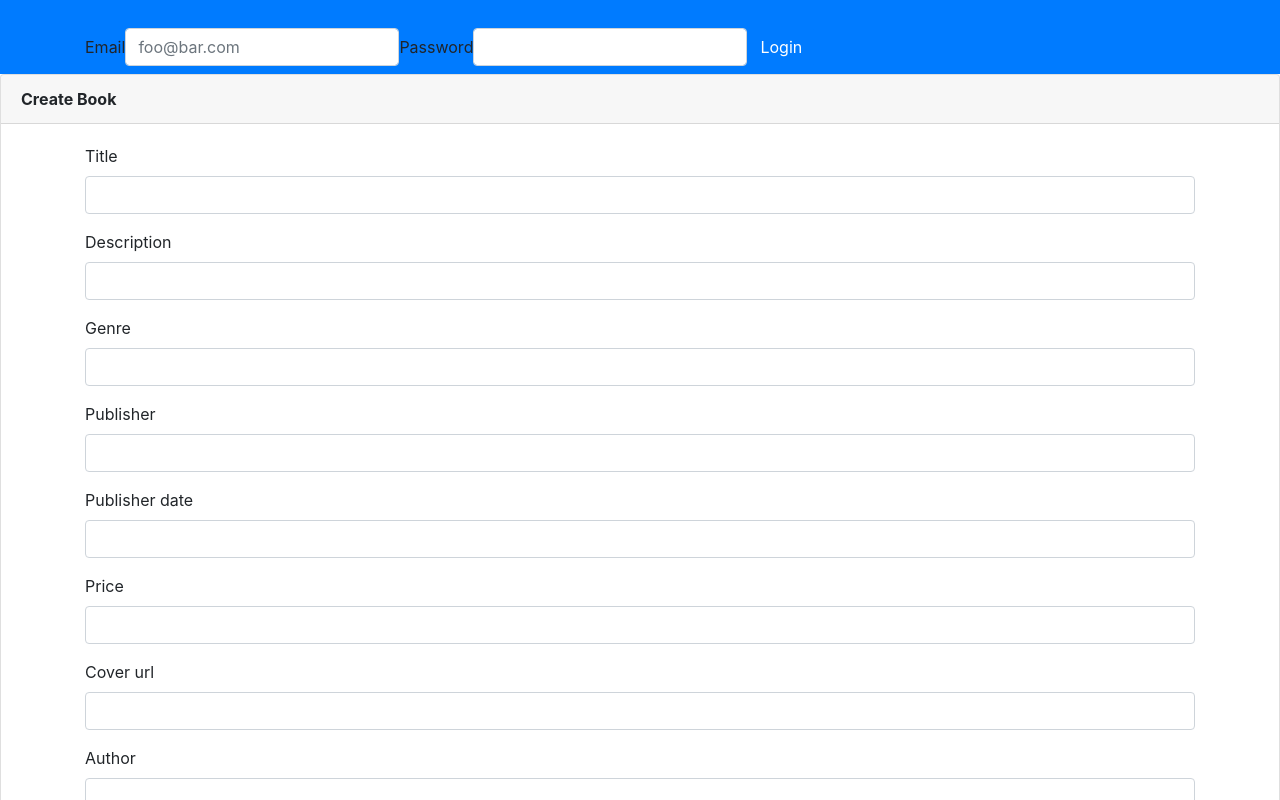
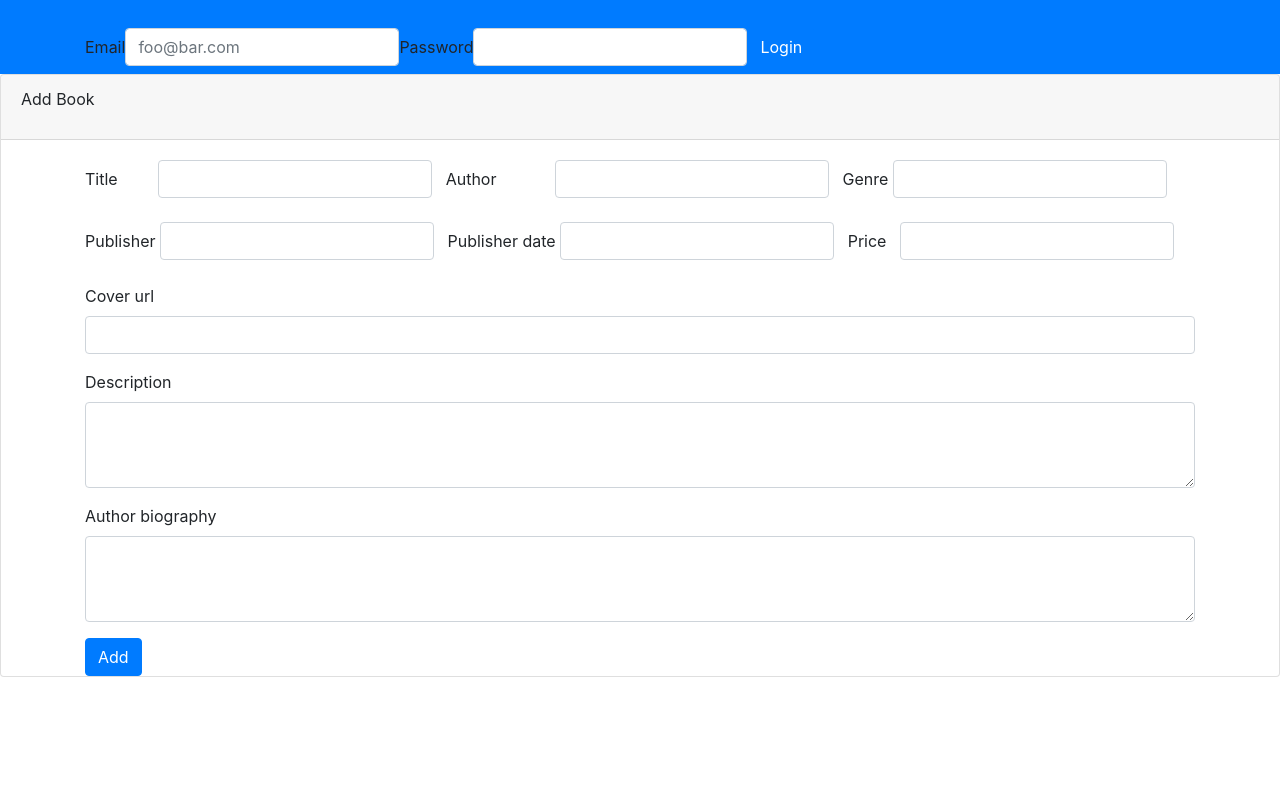
Before and after one commit to FultonG/CEN4010, a React (Create React App) app in the folder client/: page /CreateBookForm in a window 1280 px wide. Shown: the top 800 px of the page. Built offline with nearby package versions, Linux system fonts and the light colour scheme.

Commit message:
Testing with Joel....

```diff
--- a/client/src/App.js
+++ b/client/src/App.js
@@ -7,6 +7,7 @@ import Auth from "./utils/AuthService"
 import PrivateRoute from "./components/PrivateRoute";
 import CreateBookForm from "./components/book_management/CreateBookForm";
 import ViewBook from "./components/book_management/ViewBook";
+import BookDetailsForm from "./components/book_management/BookDetailsForm";
 
 function App() {
     // Null until we make the default page.
@@ -22,6 +23,7 @@ function App() {
             <Route path="/register" component={CreateAccountForm}/>
             <Route path="/CreateBookForm" component={CreateBookForm}/>
             <Route path="/viewBook" component={ViewBook}/>
+            <Route path="/BookDetailsForm" component={BookDetailsForm}/>
             <PrivateRoute path="/editProfile" component={() => <EditProfileComponent userEmail={Auth.getProfile().username}/>}/>
         </Router>
     );
--- /dev/null
+++ b/client/src/components/book_management/Book.css
@@ -0,0 +1,40 @@
+.book {
+    background-color: #f5f5f5;
+    /* text-align: center; */
+  }
+
+  #book-img {
+    width: 14em;
+    height: 18em;
+    margin: 0 auto;
+  }
+
+  .book-info {
+    padding-right: 5em;
+  }
+
+  h1, h2, h3 {
+    margin: 0;
+    padding-top: 1em;
+    margin-bottom: 1em;
+    text-align: center;
+  }
+  p {
+    text-align: center;
+  }
+
+  i {
+    display: block;
+    margin: 0 auto;
+    padding-left: 5em;
+  }
+
+  .summary {
+    text-align: center;
+  }
+
+  .description {
+    display: grid;
+    grid-template-columns: 1fr 1fr;
+
+  }
--- /dev/null
+++ b/client/src/components/book_management/BookDetailsForm.js
@@ -0,0 +1,69 @@
+/* eslint-disable react-hooks/rules-of-hooks */
+import React, {useState, useEffect} from "react";
+import {Card, Col, Button, ListGroup, ButtonGroup, Form} from "react-bootstrap";
+import API from "../../utils/API";
+
+function BookDetailsForm(props) {
+    const [truebooks, setTrueBooks] = useState([]);
+    const [books, setBooks] = useState([]);
+    const [formCheck, setFormCheck] = useState(false);
+    const [bookID]  = useState(props._id);
+    const [bookTitle, setTitle] = useState("");
+    const [bookDescription, setDescription] = useState("");
+    const [bookGenre, setGenre] = useState("");
+    const [bookPublisher, setPublisher] = useState("");
+    const [bookPublish_date, setPublish_date] = useState("");
+    const [bookPrice, setPrice] = useState("");
+    const [bookCover_url, setCover_url] = useState("");
+    const [bookAuthor, setAuthor] = useState("");
+    const [bookAuthorBio, setAuthorBio] = useState("");
+
+    useEffect(() => {
+        updatetruebooks();
+    }, []);
+
+    function updatetruebooks() {
+        API.getBooksByPage(1)
+        .then(res => {
+        console.log(res.data);
+            setTrueBooks(res.data);
+            setBooks(res.data);
+        })
+        .catch(err => console.log(err));
+    }
+
+        return (
+          <React.Fragment>
+          {books.map((books, index) => (
+              <ListGroup key={index}>
+              <ListGroup.Item key={index}>
+          <div className="card">
+          <div className="book">
+              <div>
+                <h1> {books.title} </h1>
+                <div className="description">
+                  <img id="book-img" src={books.bookCover_url} alt="Book" />
+                  <div className="book-info">
+                    <h3> By {books.author} </h3>
+                    <p> Publisher: {books.publisher} </p>
+                    <p> Price: {books.price} </p>
+                    <p > Genre: {books.genre} </p>
+                    <div className="descrption"> <p>Description: {books.description} </p>
+                    </div>
+                  </div>
+                </div>
+                <div className="Autor_Biography"  >Autor biography:<p > {books.autor_bio} </p>
+                    </div>
+              </div >
+            }
+          </div>
+          </div>
+          </ListGroup.Item>
+          </ListGroup>
+          ))}
+        </React.Fragment>
+        );
+
+    }
+
+export default BookDetailsForm;
--- a/client/src/components/book_management/CreateBookForm.js
+++ b/client/src/components/book_management/CreateBookForm.js
@@ -31,6 +31,7 @@ function CreateBookForm() {
         API.createBook(Book)
         .then(() => alert("Book Created!"))
         .catch(err => handleAccountCreationError(err));
+
     }
 
     function handleAccountCreationError(err) {
@@ -76,54 +77,66 @@ function CreateBookForm() {
     function handleAuthorBioChange(event) {
         setAuthorBio(event.currentTarget.value);
     }
+
     return (
         <div className="card">
         <div className="card-header">
-          <b>Create Book</b>
+          <p>Add Book</p>
         </div>
             <Container style={{ paddingTop: "20px" }}>
                 <Form onSubmit={e => handleSubmit(e)}>
-                    <Form.Group controlId="CreateAccountForm.bookTitle">
-                        <Form.Label>Title</Form.Label>
+				<Form inline>
+                    <Form.Group controlId="CreateBookForm.bookTitle" >
+                        <Form.Label >Title &nbsp;&nbsp;&nbsp;&nbsp;&nbsp;&nbsp;&nbsp;&nbsp;</Form.Label>
                         <Form.Control type="text" value={bookTitle} onChange={handleTittleChange} />
-                    </Form.Group>
-                    <Form.Group controlId="CreateAccountForm.bookDescription">
-                        <Form.Label>Description</Form.Label>
-                        <Form.Control type="text" value={bookDescription} onChange={handleDescriptionChange} />
-                    </Form.Group>
-                    <Form.Group controlId="CreateAccountForm.bookGenre">
-                        <Form.Label>Genre</Form.Label>
+					</Form.Group >&nbsp;&nbsp;&nbsp;
+					<Form.Group controlId="CreateBookForm.bookAuthor">
+                        <Form.Label>Author&nbsp;&nbsp;&nbsp;&nbsp;&nbsp;&nbsp;&nbsp;&nbsp;&nbsp;&nbsp;&nbsp;&nbsp;&nbsp;</Form.Label>
+                        <Form.Control type="text" value={bookAuthor} onChange={handleAuthorChange} />
+                    </Form.Group>&nbsp;&nbsp;&nbsp;
+					<Form.Group controlId="CreateBookForm.bookGenre">
+                        <Form.Label>Genre&nbsp;</Form.Label>
                         <Form.Control type="text" value={bookGenre} onChange={handleGenreChange} />
-                    </Form.Group>
-                    <Form.Group controlId="CreateAccountForm.bookPublisher">
-                        <Form.Label>Publisher</Form.Label>
+                    </Form.Group>&nbsp;&nbsp;&nbsp;
+				</Form>
+				<Form>
+					&nbsp;
+					&nbsp;
+				</Form>
+				<Form inline>
+				<Form.Group controlId="CreateBookForm.bookPublisher">
+                        <Form.Label>Publisher&nbsp;</Form.Label>
                         <Form.Control type="text" value={bookPublisher} onChange={handlePublisherChange} />
-                    </Form.Group>
-                    <Form.Group controlId="CreateAccountForm.bookPublish_date">
-                        <Form.Label>Publisher date</Form.Label>
+                    </Form.Group>&nbsp;&nbsp;&nbsp;
+                    <Form.Group controlId="CreateBookForm.bookPublish_date">
+                        <Form.Label>Publisher date&nbsp;</Form.Label>
                         <Form.Control type="text" value={bookPublish_date} onChange={handlePublisherDateChange} />
-                    </Form.Group>
-                    <Form.Group controlId="CreateAccountForm.bookPrice">
-                        <Form.Label>Price</Form.Label>
+                    </Form.Group>&nbsp;&nbsp;&nbsp;
+					<Form.Group controlId="CreateBookForm.bookPrice">
+                        <Form.Label>Price&nbsp;&nbsp;&nbsp;</Form.Label>
                         <Form.Control type="text" value={bookPrice} onChange={handlePriceChange} />
-                    </Form.Group>
-                    <Form.Group controlId="CreateAccountForm.bookCover_url">
+                    </Form.Group>&nbsp;&nbsp;&nbsp;
+				</Form>
+				    <Form>
+						&nbsp;
+						&nbsp;
+					</Form>
+					<Form.Group controlId="CreateBookForm.bookCover_url">
                         <Form.Label>Cover url</Form.Label>
                         <Form.Control type="text" value={bookCover_url} onChange={handleCoverURLChange} />
                     </Form.Group>
-                    <Form.Group controlId="CreateAccountForm.bookAuthor">
-                        <Form.Label>Author</Form.Label>
-                        <Form.Control type="text" value={bookAuthor} onChange={handleAuthorChange} />
+                    <Form.Group controlId="CreateBookForm.bookDescription">
+                        <Form.Label>Description</Form.Label>
+                        <textarea class="form-control" value={bookDescription} onChange={handleDescriptionChange}  rows="3"></textarea>
                     </Form.Group>
-                    <Form.Group controlId="CreateAccountForm.bookAuthorBio">
+                    <Form.Group controlId="CreateBookForm.bookAuthorBio">
                         <Form.Label>Author biography</Form.Label>
-                        <Form.Control type="text" value={bookAuthorBio} onChange={handleAuthorBioChange} />
+                        <textarea class="form-control" value={bookAuthorBio} onChange={handleAuthorBioChange} rows="3"></textarea>
                     </Form.Group>
-                    <Button type="submit">Add</Button>
+                    <Button type="submit" >Add</Button>
                 </Form>
             </Container>
         </div>
     )
 }
-
 export default CreateBookForm;
--- a/client/src/components/profile_management/EditPersonalInfo.js
+++ b/client/src/components/profile_management/EditPersonalInfo.js
@@ -111,7 +111,7 @@ function EditALL(props) {
             <button className="btn btn-primary float-right" type="submit">Save Changes</button>
           </form>
         </div>
-        <blockquote class="imgur-embed-pub" lang="en" data-id="1lujzsO"><a href="//imgur.com/1lujzsO">View post on imgur.com</a></blockquote><script async src="//s.imgur.com/min/embed.js" charset="utf-8"></script>
+
       </div>
     );
 }
```
